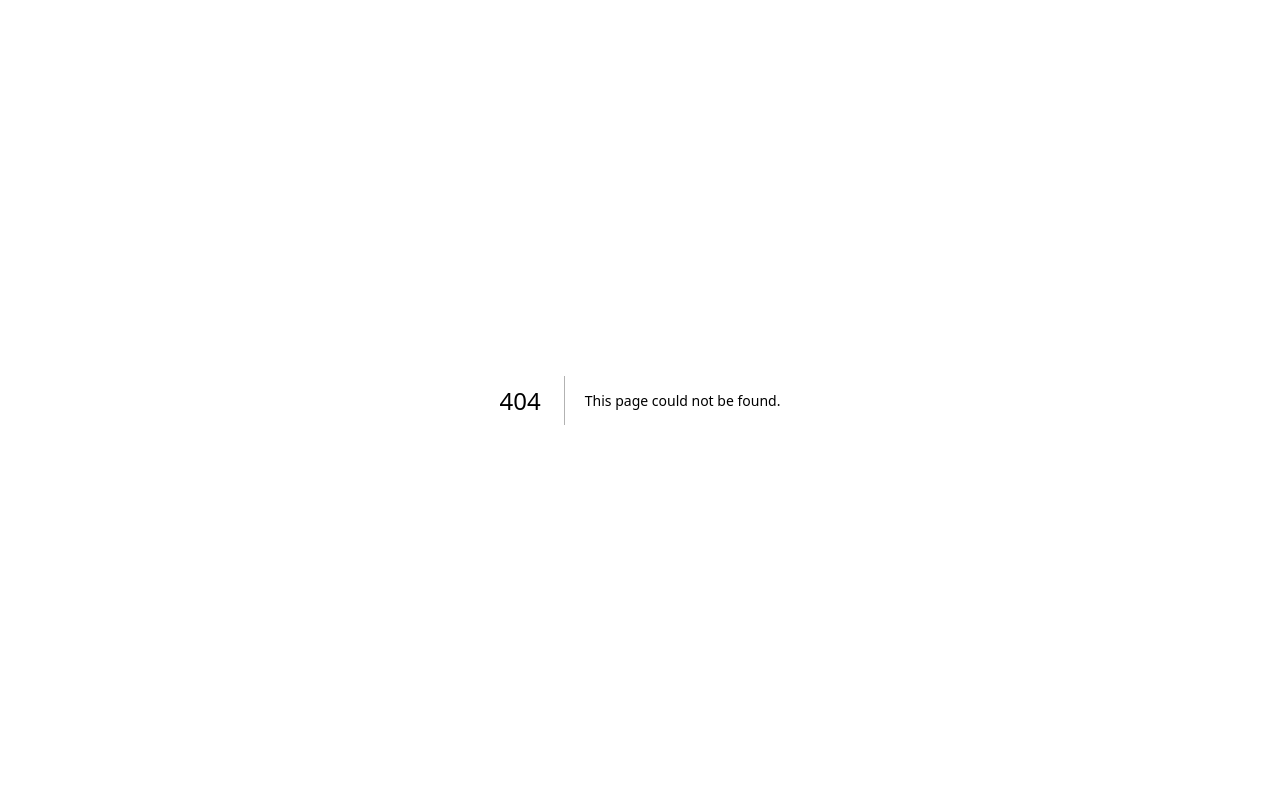
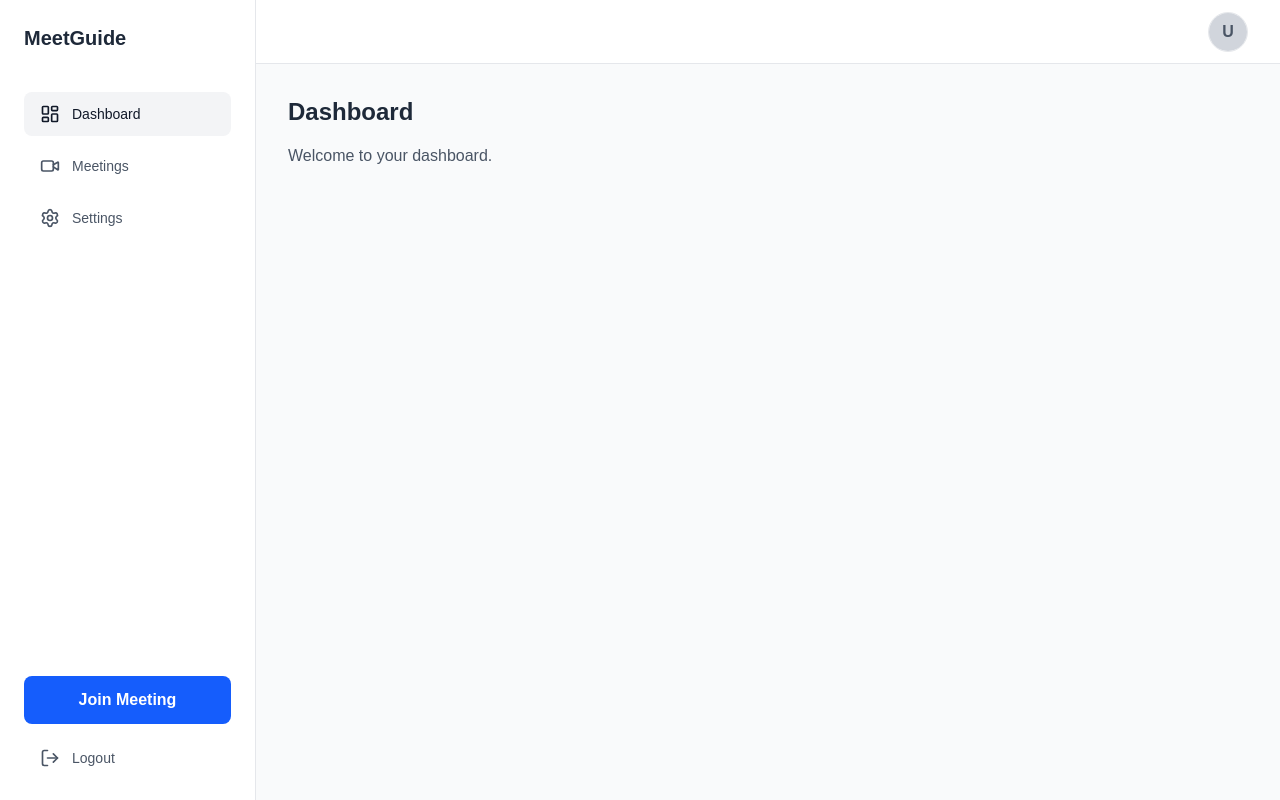
Before and after one commit to AkilaIshanMeegoda/meet-guide, a Next.js app in the folder meet-guide-app/: page /dashboard in a window 1280 px wide. Before the commit this address had no page. Built offline with nearby package versions, Linux system fonts and the light colour scheme.

Commit message:
Implement side panel and top profile bar layout

```diff
--- /dev/null
+++ b/meet-guide-app/app/(dashboard)/dashboard/page.tsx
@@ -0,0 +1,8 @@
+export default function DashboardPage() {
+    return (
+        <div>
+            <h1 className="text-2xl font-bold text-gray-800 mb-4">Dashboard</h1>
+            <p className="text-gray-600">Welcome to your dashboard.</p>
+        </div>
+    );
+}
--- /dev/null
+++ b/meet-guide-app/app/(dashboard)/layout.tsx
@@ -0,0 +1,20 @@
+import Sidebar from "@/components/Sidebar";
+import Topbar from "@/components/Topbar";
+
+export default function DashboardLayout({
+    children,
+}: {
+    children: React.ReactNode;
+}) {
+    return (
+        <div className="flex h-screen bg-gray-50">
+            <Sidebar />
+            <div className="flex-1 flex flex-col overflow-hidden">
+                <Topbar />
+                <main className="flex-1 overflow-y-auto p-8">
+                    {children}
+                </main>
+            </div>
+        </div>
+    );
+}
--- /dev/null
+++ b/meet-guide-app/app/(dashboard)/settings/page.tsx
@@ -0,0 +1,8 @@
+export default function SettingsPage() {
+    return (
+        <div>
+            <h1 className="text-2xl font-bold text-gray-800 mb-4">Dashboard</h1>
+            <p className="text-gray-600">Welcome to settings.</p>
+        </div>
+    );
+}
--- /dev/null
+++ b/meet-guide-app/components/Sidebar.tsx
@@ -0,0 +1,70 @@
+"use client";
+
+import Link from "next/link";
+import { usePathname } from "next/navigation";
+import { LayoutDashboard, Video, Settings, LogOut } from "lucide-react";
+
+const Sidebar = () => {
+  const pathname = usePathname();
+
+  const navItems = [
+    {
+      label: "Dashboard",
+      href: "/dashboard",
+      icon: LayoutDashboard,
+    },
+    {
+      label: "Meetings",
+      href: "/meetings",
+      icon: Video,
+    },
+    {
+      label: "Settings",
+      href: "/settings",
+      icon: Settings,
+    },
+  ];
+
+  return (
+    <div className="w-64 h-screen bg-white border-r border-gray-200 flex flex-col justify-between p-6">
+      <div>
+        <div className="mb-10">
+          <h1 className="text-xl font-bold text-gray-800">MeetGuide</h1>
+        </div>
+
+        <nav className="space-y-2">
+          {navItems.map((item) => {
+            const isActive = pathname === item.href;
+            return (
+              <Link
+                key={item.href}
+                href={item.href}
+                className={`flex items-center gap-3 px-4 py-3 rounded-lg text-sm font-medium transition-colors ${
+                  isActive
+                    ? "bg-gray-100 text-gray-900"
+                    : "text-gray-600 hover:bg-gray-50 hover:text-gray-900"
+                }`}
+              >
+                <item.icon className="w-5 h-5" />
+                {item.label}
+              </Link>
+            );
+          })}
+        </nav>
+      </div>
+
+      <div className="space-y-4">
+        <button className="w-full bg-blue-600 hover:bg-blue-700 text-white font-semibold py-3 px-4 rounded-lg transition-colors">
+          Join Meeting
+        </button>
+
+        <button className="w-full flex items-center gap-3 px-4 py-2 text-sm font-medium text-gray-600 hover:text-gray-900 transition-colors">
+          <LogOut className="w-5 h-5" />
+          Logout
+        </button>
+      </div>
+    </div>
+  );
+};
+
+export default Sidebar;
--- /dev/null
+++ b/meet-guide-app/components/Topbar.tsx
@@ -0,0 +1,18 @@
+import Image from "next/image";
+
+const Topbar = () => {
+    return (
+        <div className="h-16 w-full bg-white border-b border-gray-200 flex items-center justify-end px-8">
+            <div className="flex items-center gap-3">
+                <div className="w-10 h-10 rounded-full overflow-hidden border border-gray-200">
+                    {/* Placeholder for user image, using a generic avatar if no asset available */}
+                    <div className="w-full h-full bg-gray-300 flex items-center justify-center text-gray-600 font-bold">
+                        U
+                    </div>
+                </div>
+            </div>
+        </div>
+    );
+};
+
+export default Topbar;
--- a/meet-guide-app/package.json
+++ b/meet-guide-app/package.json
@@ -9,6 +9,7 @@
     "lint": "eslint"
   },
   "dependencies": {
+    "lucide-react": "^0.555.0",
     "next": "16.0.6",
     "react": "19.2.0",
     "react-dom": "19.2.0"
```
Also changed, not shown: 1 other file (tests, documents, lock files or other folders).
